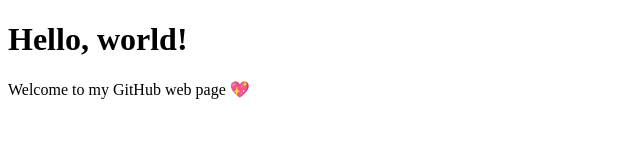
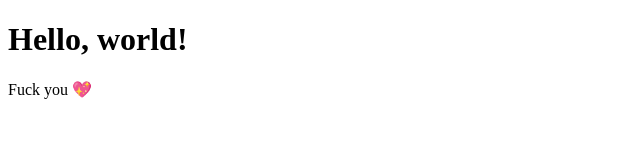
Before and after one commit to magiG-one-and-only/fuckyou, a plain HTML site: page index.html in a window 1280 px wide. Shown: the whole page, without its empty margins (0-640 px from the left). Drawn offline with Linux system fonts and the light colour scheme.

Commit message:
Update index.html

```diff
--- a/index.html
+++ b/index.html
@@ -5,6 +5,6 @@
   </head>
   <body>
     <h1>Hello, world!</h1>
-    <p>Welcome to my GitHub web page 💖</p>
+    <p>Fuck you 💖</p>
   </body>
 </html>
```
